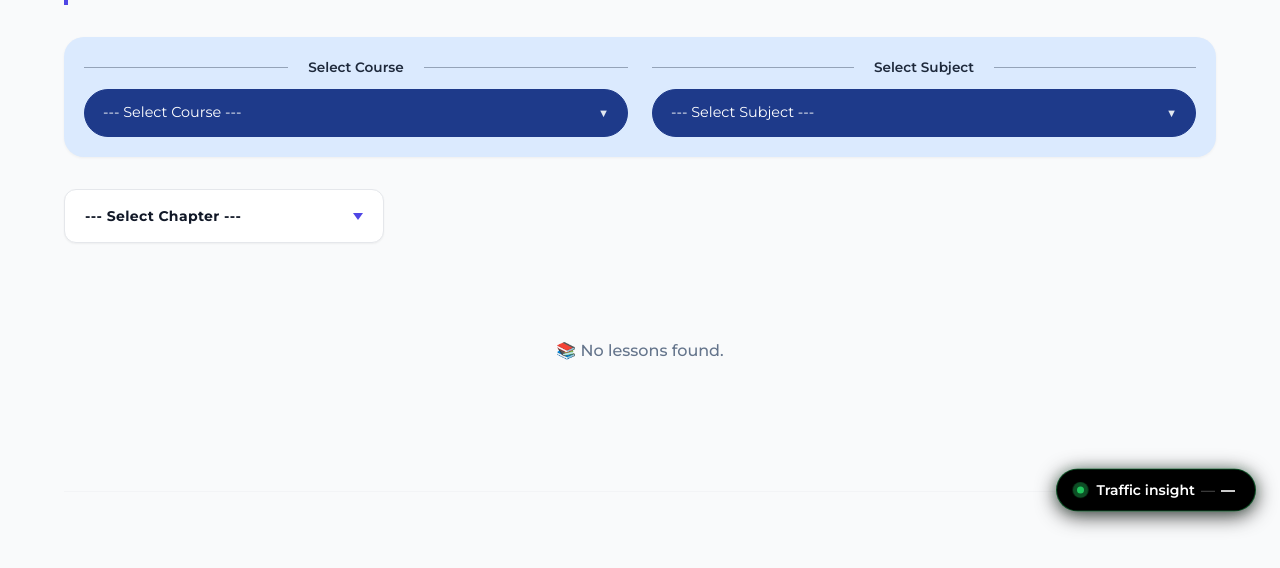
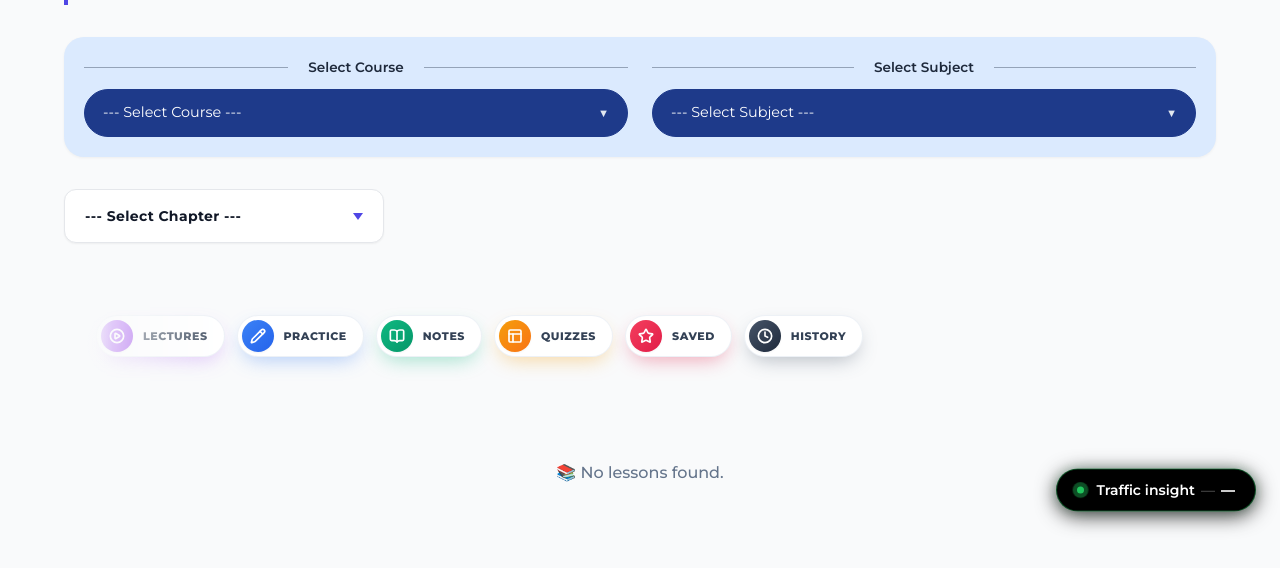
Before and after one commit to tutoriomFree/tutoriomFree.github.io, a plain HTML site: page index.html in a window 1280 px wide. Shown: the part 262-830 px from the top of the page. Drawn offline with nearby package versions, Linux system fonts and the light colour scheme; no server answers.

Commit message:
Update index.html

```diff
--- a/index.html
+++ b/index.html
@@ -9,6 +9,9 @@
     <link href="https://fonts.googleapis.com/css2?family=Montserrat:wght@400;500;600;700;800;900&display=swap" rel="stylesheet">
     <!-- Font Awesome for player icons -->
     <link rel="stylesheet" href="https://cdnjs.cloudflare.com/ajax/libs/font-awesome/6.4.0/css/all.min.css">
+
+    <script src="https://unpkg.com/lucide@latest"></script>
+
     <script src="https://cdn.tailwindcss.com"></script>
     <script>
         tailwind.config = {
@@ -523,6 +526,20 @@ html::-webkit-scrollbar {
             color: white;
         }
 
+        /* ----- CAPSULE CAROUSEL ----- */
+        .no-scrollbar::-webkit-scrollbar { display: none; }
+        .no-scrollbar { -ms-overflow-style: none; scrollbar-width: none; }
+        .mask-fade {
+            mask-image: linear-gradient(to right, transparent, black 15%, black 85%, transparent);
+            -webkit-mask-image: linear-gradient(to right, transparent, black 15%, black 85%, transparent);
+        }
+        .capsule-shadow-purple { box-shadow: 0 8px 20px -6px rgba(168, 85, 247, 0.4); }
+        .capsule-shadow-blue   { box-shadow: 0 8px 20px -6px rgba(59, 130, 246, 0.4); }
+        .capsule-shadow-emerald{ box-shadow: 0 8px 20px -6px rgba(16, 185, 129, 0.4); }
+        .capsule-shadow-amber  { box-shadow: 0 8px 20px -6px rgba(245, 158, 11, 0.4); }
+        .capsule-shadow-rose   { box-shadow: 0 8px 20px -6px rgba(225, 29, 72, 0.4); }
+        .capsule-shadow-slate  { box-shadow: 0 8px 20px -6px rgba(71, 85, 105, 0.4); }
+
     </style>
 </head>
 <body class="bg-gray-50 min-h-screen p-4 md:p-12 font-sans text-gray-900">
@@ -579,6 +596,63 @@ html::-webkit-scrollbar {
         </div>
     </section>
 
+    <!-- Capsule Carousel -->
+    <div class="max-w-6xl mx-auto mb-8 relative">
+        <div id="capsule-carousel" class="flex overflow-x-auto no-scrollbar gap-3 py-6 px-8 snap-x mask-fade">
+
+            <!-- Lectures -->
+            <button class="flex-shrink-0 flex items-center gap-2.5 bg-white p-1 pr-4 rounded-full border border-slate-200/60 snap-center transition-all duration-300 hover:scale-105 active:scale-95 capsule-shadow-purple">
+                <div class="w-8 h-8 rounded-full bg-gradient-to-br from-purple-500 to-purple-600 flex items-center justify-center shadow-sm text-white">
+                    <i data-lucide="play-circle" class="w-4 h-4" stroke-width="2.5"></i>
+                </div>
+                <span class="text-[11px] font-extrabold uppercase tracking-wider text-slate-700">Lectures</span>
+            </button>
+
+            <!-- Practice -->
+            <button class="flex-shrink-0 flex items-center gap-2.5 bg-white p-1 pr-4 rounded-full border border-slate-200/60 snap-center transition-all duration-300 hover:scale-105 active:scale-95 capsule-shadow-blue">
+                <div class="w-8 h-8 rounded-full bg-gradient-to-br from-blue-500 to-blue-600 flex items-center justify-center shadow-sm text-white">
+                    <i data-lucide="pencil" class="w-4 h-4" stroke-width="2.5"></i>
+                </div>
+                <span class="text-[11px] font-extrabold uppercase tracking-wider text-slate-700">Practice</span>
+            </button>
+
+            <!-- Notes -->
+            <button class="flex-shrink-0 flex items-center gap-2.5 bg-white p-1 pr-4 rounded-full border border-slate-200/60 snap-center transition-all duration-300 hover:scale-105 active:scale-95 capsule-shadow-emerald">
+                <div class="w-8 h-8 rounded-full bg-gradient-to-br from-emerald-500 to-emerald-600 flex items-center justify-center shadow-sm text-white">
+                    <i data-lucide="book-open" class="w-4 h-4" stroke-width="2.5"></i>
+                </div>
+                <span class="text-[11px] font-extrabold uppercase tracking-wider text-slate-700">Notes</span>
+            </button>
+
+            <!-- Quizzes -->
+            <button class="flex-shrink-0 flex items-center gap-2.5 bg-white p-1 pr-4 rounded-full border border-slate-200/60 snap-center transition-all duration-300 hover:scale-105 active:scale-95 capsule-shadow-amber">
+                <div class="w-8 h-8 rounded-full bg-gradient-to-br from-amber-500 to-orange-500 flex items-center justify-center shadow-sm text-white">
+                    <i data-lucide="layout" class="w-4 h-4" stroke-width="2.5"></i>
+                </div>
+                <span class="text-[11px] font-extrabold uppercase tracking-wider text-slate-700">Quizzes</span>
+            </button>
+
+            <!-- Saved -->
+            <button class="flex-shrink-0 flex items-center gap-2.5 bg-white p-1 pr-4 rounded-full border border-slate-200/60 snap-center transition-all duration-300 hover:scale-105 active:scale-95 capsule-shadow-rose">
+                <div class="w-8 h-8 rounded-full bg-gradient-to-br from-rose-500 to-rose-600 flex items-center justify-center shadow-sm text-white">
+                    <i data-lucide="star" class="w-4 h-4" stroke-width="2.5"></i>
+                </div>
+                <span class="text-[11px] font-extrabold uppercase tracking-wider text-slate-700">Saved</span>
+            </button>
+
+            <!-- History -->
+            <button class="flex-shrink-0 flex items-center gap-2.5 bg-white p-1 pr-4 rounded-full border border-slate-200/60 snap-center transition-all duration-300 hover:scale-105 active:scale-95 capsule-shadow-slate">
+                <div class="w-8 h-8 rounded-full bg-gradient-to-br from-slate-600 to-slate-800 flex items-center justify-center shadow-sm text-white">
+                    <i data-lucide="clock" class="w-4 h-4" stroke-width="2.5"></i>
+                </div>
+                <span class="text-[11px] font-extrabold uppercase tracking-wider text-slate-700">History</span>
+            </button>
+
+        </div>
+        <div class="absolute top-0 right-0 bottom-0 w-12 bg-gradient-to-l from-gray-50 to-transparent pointer-events-none z-10"></div>
+        <div class="absolute top-0 left-0 bottom-0 w-12 bg-gradient-to-r from-gray-50 to-transparent pointer-events-none z-10"></div>
+    </div>
+
     <!-- Gallery Grid -->
     <main class="max-w-6xl mx-auto grid grid-cols-1 sm:grid-cols-2 lg:grid-cols-3 gap-8" id="posts-grid">
         <!-- Dynamic content will be injected here -->
@@ -607,6 +681,7 @@ html::-webkit-scrollbar {
     <script>
         (function(){
             "use strict";
+            lucide.createIcons();
 
             // ---------- CONFIGURATION ----------
             const BASE_URL = 'https://tutoriumfree.onrender.com';  // Public API
```
